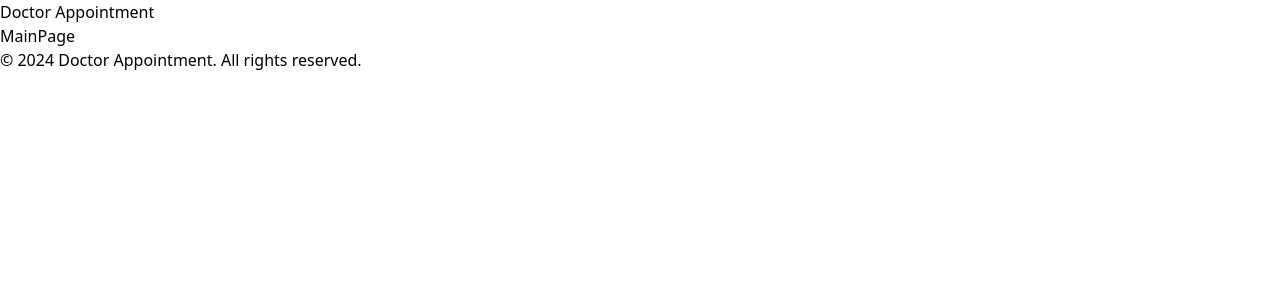
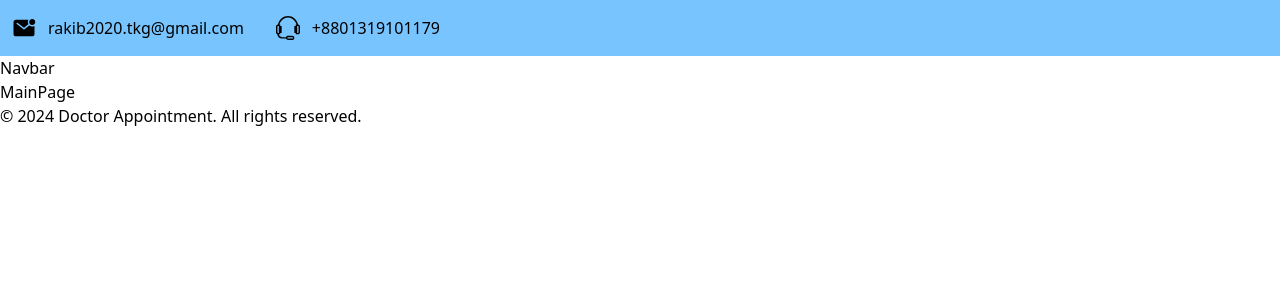
Before and after one commit to rakibislam2233/doctor-appointment, a Next.js app: page / in a window 1280 px wide. Shown: the top 300 px of the page. Built offline with nearby package versions, Linux system fonts and the light colour scheme.

Commit message:
Subnavbar component create

```diff
--- a/package.json
+++ b/package.json
@@ -12,7 +12,8 @@
     "antd": "^5.21.3",
     "next": "14.2.15",
     "react": "^18",
-    "react-dom": "^18"
+    "react-dom": "^18",
+    "react-icons": "^5.3.0"
   },
   "devDependencies": {
     "@types/node": "^20",
--- a/src/app/(mainLayout)/layout.tsx
+++ b/src/app/(mainLayout)/layout.tsx
@@ -1,3 +1,4 @@
+import Header from "@/components/Shared/Header/Header";
 import React from "react";
 
 interface IChildren {
@@ -6,9 +7,7 @@ interface IChildren {
 const MainLayout = ({ children }: IChildren) => {
   return (
     <main>
-      <header>
-        <h1>Doctor Appointment</h1>
-      </header>
+     <Header/>
       {children}
       <footer>&copy; 2024 Doctor Appointment. All rights reserved.</footer>
     </main>
--- /dev/null
+++ b/src/components/Shared/Header/Header.tsx
@@ -0,0 +1,14 @@
+import React from "react";
+import Navbar from "../Navbar/Navbar";
+import SubNavbar from "../Navbar/SubNavbar";
+
+const Header = () => {
+  return (
+    <header>
+      <SubNavbar />
+      <Navbar />
+    </header>
+  );
+};
+
+export default Header;
--- /dev/null
+++ b/src/components/Shared/MainContainer/MainContainer.tsx
@@ -0,0 +1,16 @@
+import React from "react";
+
+interface IProps {
+  children: React.ReactNode;
+  className?: string;
+}
+
+const MainContainer = ({ children, className }: IProps) => {
+  return (
+    <section className={`w-full container mx-auto ${className}`}>
+      {children}
+    </section>
+  );
+};
+
+export default MainContainer;
--- /dev/null
+++ b/src/components/Shared/Navbar/SubNavbar.tsx
@@ -0,0 +1,23 @@
+import React from "react";
+import { IoMailUnread } from "react-icons/io5";
+import MainContainer from "../MainContainer/MainContainer";
+import { TfiHeadphoneAlt } from "react-icons/tfi";
+
+const SubNavbar = () => {
+  return (
+    <section className="w-full bg-[#77C4FE] px-3 py-4">
+      <MainContainer className="flex items-center gap-8">
+        <div className="flex items-center gap-3 font-medium">
+          <IoMailUnread size={24} />
+          <h1>rakib2020.tkg@gmail.com</h1>
+        </div>
+        <div className="flex items-center gap-3 font-medium">
+          <TfiHeadphoneAlt size={24} />
+          <h1>+8801319101179</h1>
+        </div>
+      </MainContainer>
+    </section>
+  );
+};
+
+export default SubNavbar;
```
Also changed, not shown: 1 other file (tests, documents, lock files or other folders).
